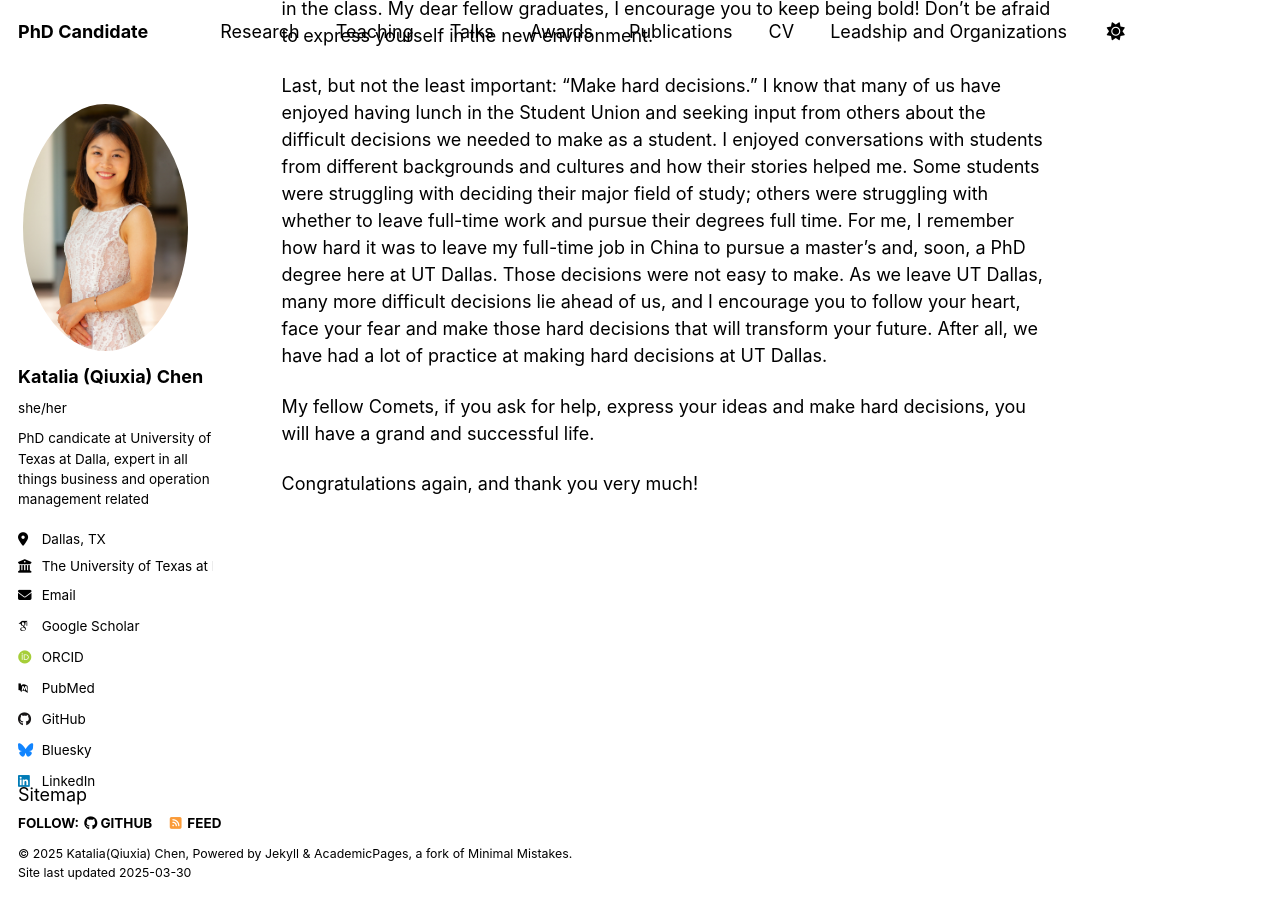
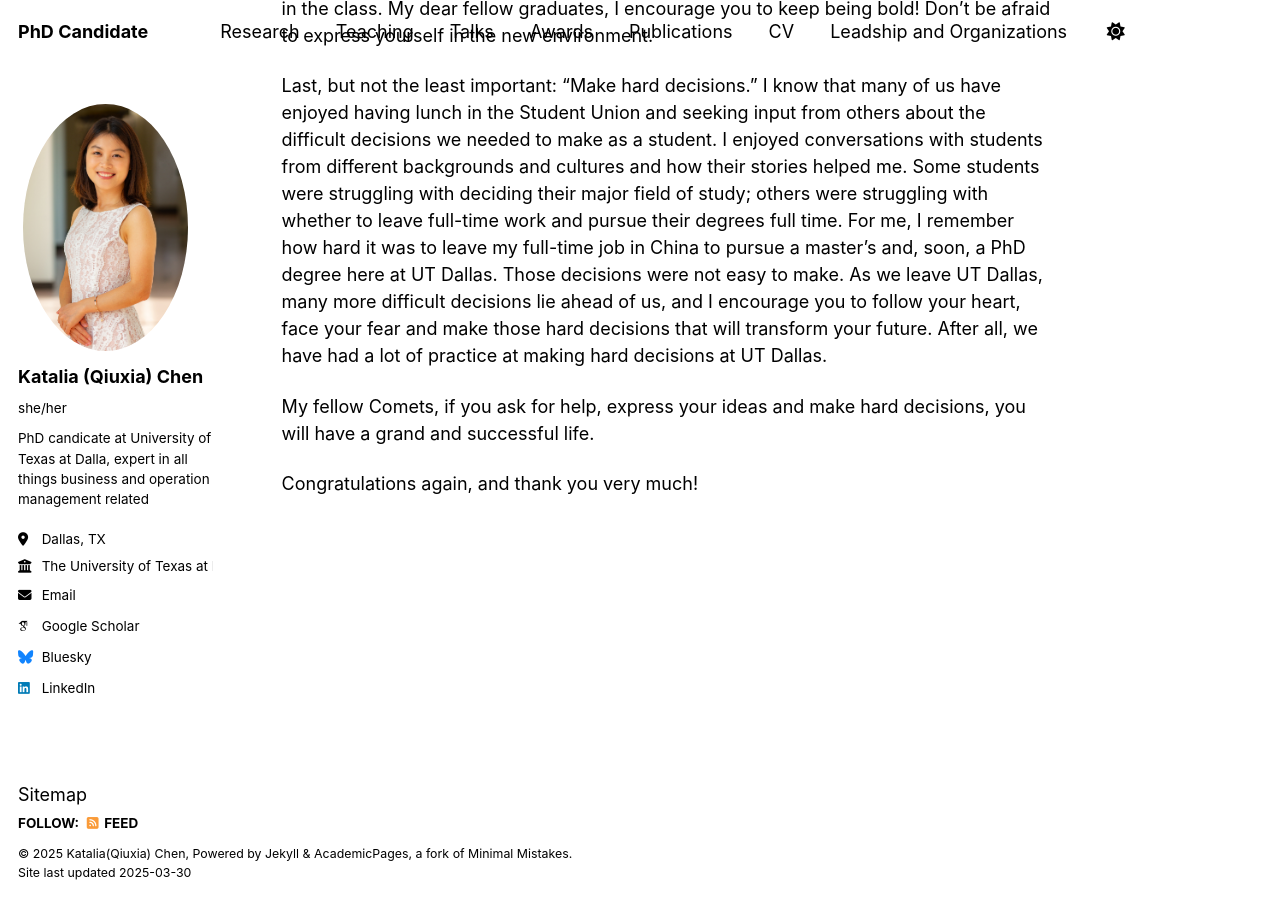
Before and after one commit to qxc2/Katalia_Qiuxia_Chen_v1, a Jekyll site: the page built from _pages/about.md, in a window 1280 px wide and 900 px high, scrolled down 1077 px. Built offline with Jekyll 4.4.1, drawn with Linux system fonts in a browser that asks for light colours; some web fonts are replaced.

Commit message:
Update _config.yml

```diff
--- a/_config.yml
+++ b/_config.yml
@@ -35,19 +35,19 @@ author:
   arxiv            : # URL - Update with the correct link to your profile
   googlescholar    : "https://scholar.google.com/citations?user=PS_CX0AAAAAJ"
   linkedin         : "https://www.linkedin.com/in/katalia-chen"
-  orcid            : "http://orcid.org/yourorcidurl"
-  semantic         : # URL
-  pubmed           : "https://www.ncbi.nlm.nih.gov/pubmed/?term=john+snow"
-  researchgate     : # URL
-  scopus           : # URL
+ # orcid            : "http://orcid.org/yourorcidurl"
+ # semantic         : # URL
+#  pubmed           : "https://www.ncbi.nlm.nih.gov/pubmed/?term=john+snow"
+#researchgate     : # URL
+ # scopus           : # URL
 
   # Repositories and software development
-  bitbucket        : # Username - Update with your username on the site
-  codepen          : # Username
-  dribbble         : # Username
-  github           : "academicpages"
-  kaggle           : # Username
-  stackoverflow    : # User number or user number and name (i.e., use "1" or "1/jeff-atwood")
+  #bitbucket        : # Username - Update with your username on the site
+  #codepen          : # Username
+  #dribbble         : # Username
+  #github           : "academicpages"
+  #kaggle           : # Username
+  #stackoverflow    : # User number or user number and name (i.e., use "1" or "1/jeff-atwood")
 
   # Social media
   linkedin         : "katalia-chen"
```
